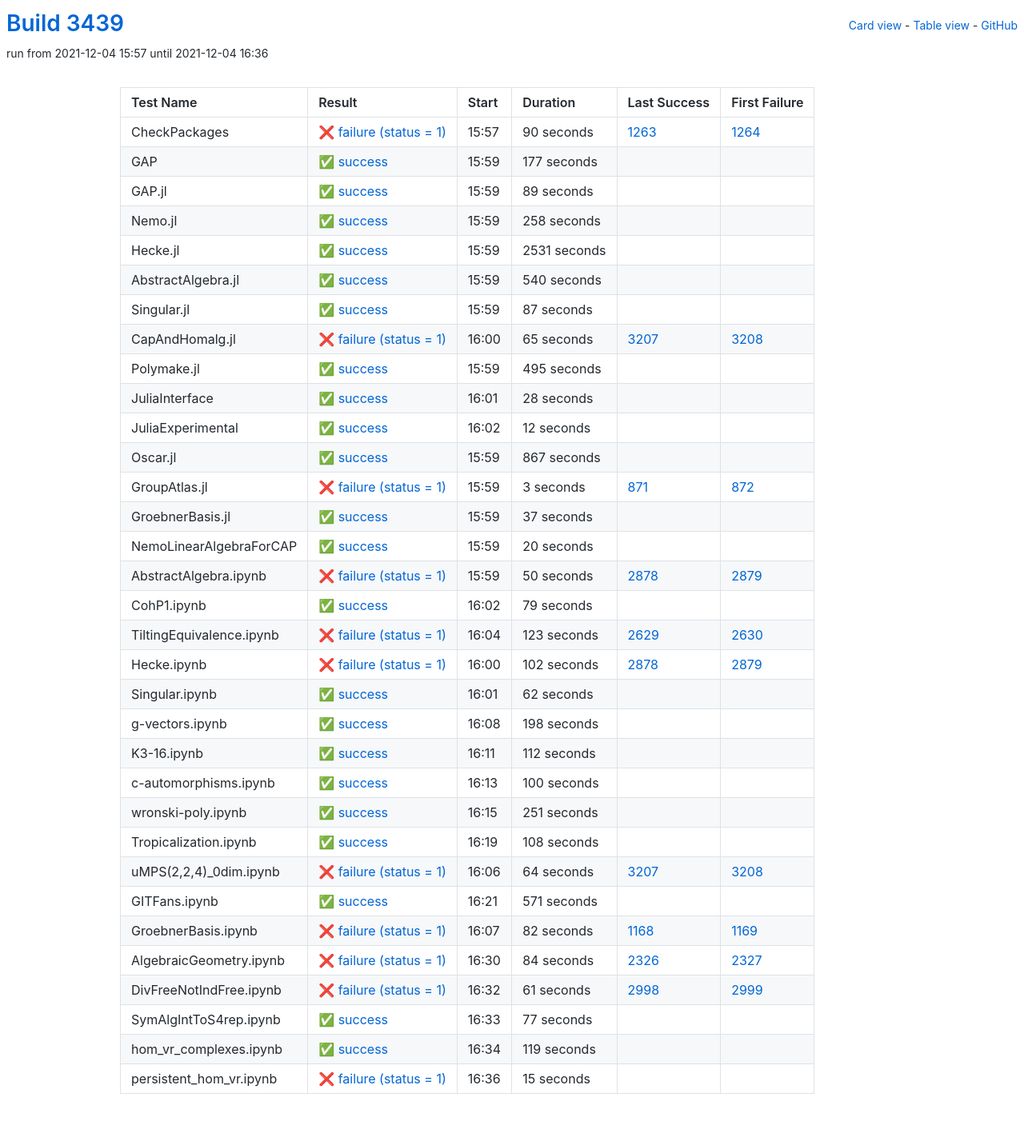
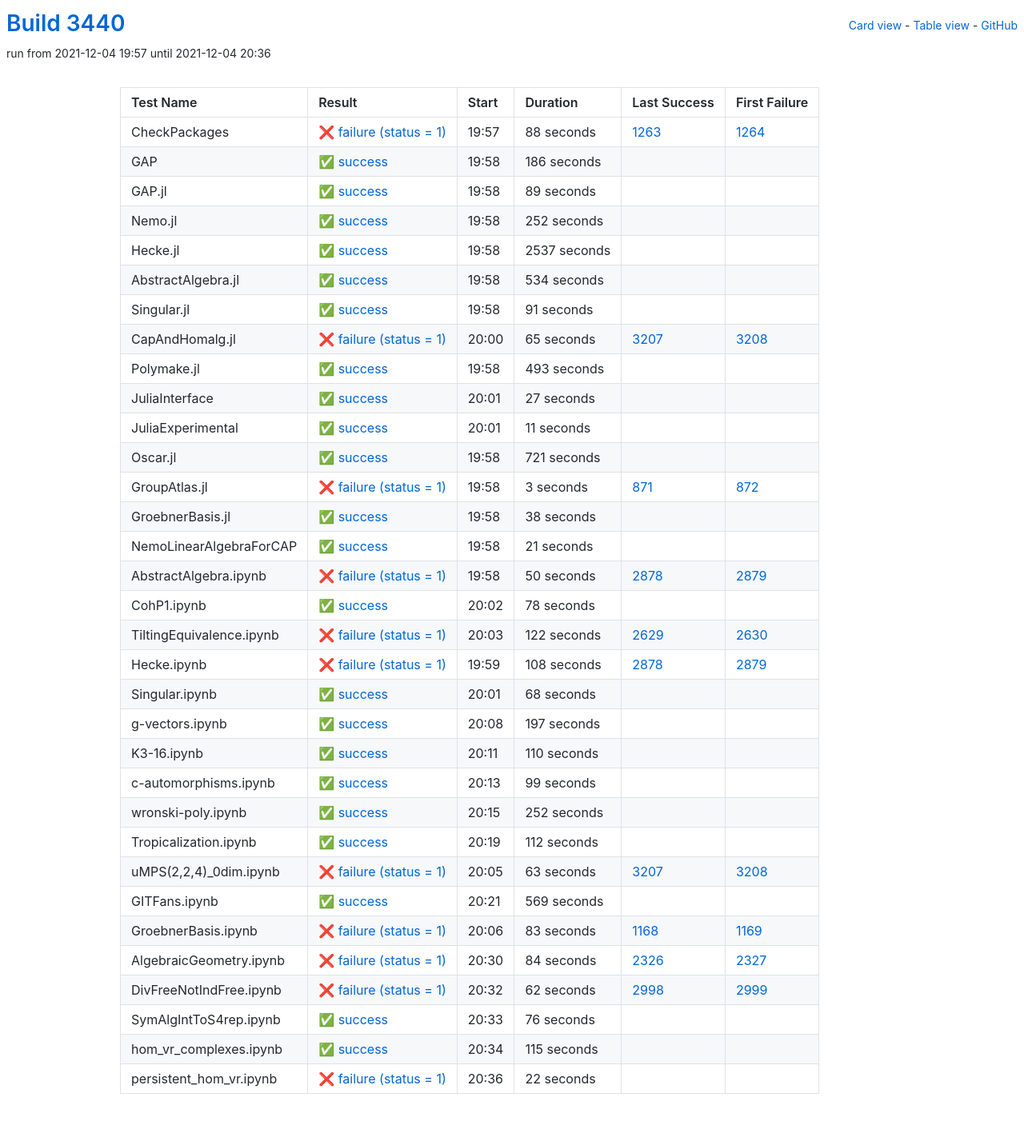
Before and after one commit to oscar-system/oscar-ci-status-stable, a Jekyll site: the page built from table.html, in a window 1280 px wide. Shown: the whole page at 80% size. Built offline with Jekyll 4.4.1, drawn with Linux system fonts in a browser that asks for light colours.

Commit message:
Build #3440

```diff
--- a/_data/ci.yml
+++ b/_data/ci.yml
@@ -1,6 +1,6 @@
 ---
-build: 3439
-build_url: https://oscarci.mathematik.uni-kl.de/job/oscar-stable/3439/
+build: 3440
+build_url: https://oscarci.mathematik.uni-kl.de/job/oscar-stable/3440/
 job: oscar-stable
 organization: oscar-system
 repo: oscar-ci-status-stable
@@ -8,32 +8,32 @@ repourl: https://github.com/oscar-system/oscar-ci-status-stable
 tests:
 - name: CheckPackages
   id: checkpackages
-  log: https://oscarci.mathematik.uni-kl.de/job/oscar-stable/3439/artifact/logs/build-3439/CheckPackages.log
-  start: 2021-12-04 15:57
+  log: https://oscarci.mathematik.uni-kl.de/job/oscar-stable/3440/artifact/logs/build-3440/CheckPackages.log
+  start: 2021-12-04 19:57
   success: false
   exitcode: 1
   status: failure
-  duration: 90
+  duration: 88
   last_success: 1263
   last_success_url: https://oscarci.mathematik.uni-kl.de/job/oscar-stable/1263/
   first_failure: 1264
   first_failure_url: https://oscarci.mathematik.uni-kl.de/job/oscar-stable/1264/
 - name: GAP
   id: gap
-  log: https://oscarci.mathematik.uni-kl.de/job/oscar-stable/3439/artifact/logs/build-3439/GAP.log
-  start: 2021-12-04 15:59
+  log: https://oscarci.mathematik.uni-kl.de/job/oscar-stable/3440/artifact/logs/build-3440/GAP.log
+  start: 2021-12-04 19:58
   success: true
   exitcode: 0
   status: success
-  duration: 177
+  duration: 186
   last_success: false
   last_success_url:
   first_failure: false
   first_failure_url:
 - name: GAP.jl
   id: gap-jl
-  log: https://oscarci.mathematik.uni-kl.de/job/oscar-stable/3439/artifact/logs/build-3439/GAP.jl.log
-  start: 2021-12-04 15:59
+  log: https://oscarci.mathematik.uni-kl.de/job/oscar-stable/3440/artifact/logs/build-3440/GAP.jl.log
+  start: 2021-12-04 19:58
   success: true
   exitcode: 0
   status: success
@@ -44,56 +44,56 @@ tests:
   first_failure_url:
 - name: Nemo.jl
   id: nemo-jl
-  log: https://oscarci.mathematik.uni-kl.de/job/oscar-stable/3439/artifact/logs/build-3439/Nemo.jl.log
-  start: 2021-12-04 15:59
+  log: https://oscarci.mathematik.uni-kl.de/job/oscar-stable/3440/artifact/logs/build-3440/Nemo.jl.log
+  start: 2021-12-04 19:58
   success: true
   exitcode: 0
   status: success
-  duration: 258
+  duration: 252
   last_success: false
   last_success_url:
   first_failure: false
   first_failure_url:
 - name: Hecke.jl
   id: hecke-jl
-  log: https://oscarci.mathematik.uni-kl.de/job/oscar-stable/3439/artifact/logs/build-3439/Hecke.jl.log
-  start: 2021-12-04 15:59
+  log: https://oscarci.mathematik.uni-kl.de/job/oscar-stable/3440/artifact/logs/build-3440/Hecke.jl.log
+  start: 2021-12-04 19:58
   success: true
   exitcode: 0
   status: success
-  duration: 2531
+  duration: 2537
   last_success: false
   last_success_url:
   first_failure: false
   first_failure_url:
 - name: AbstractAlgebra.jl
   id: abstractalgebra-jl
-  log: https://oscarci.mathematik.uni-kl.de/job/oscar-stable/3439/artifact/logs/build-3439/AbstractAlgebra.jl.log
-  start: 2021-12-04 15:59
+  log: https://oscarci.mathematik.uni-kl.de/job/oscar-stable/3440/artifact/logs/build-3440/AbstractAlgebra.jl.log
+  start: 2021-12-04 19:58
   success: true
   exitcode: 0
   status: success
-  duration: 540
+  duration: 534
   last_success: false
   last_success_url:
   first_failure: false
   first_failure_url:
 - name: Singular.jl
   id: singular-jl
-  log: https://oscarci.mathematik.uni-kl.de/job/oscar-stable/3439/artifact/logs/build-3439/Singular.jl.log
-  start: 2021-12-04 15:59
+  log: https://oscarci.mathematik.uni-kl.de/job/oscar-stable/3440/artifact/logs/build-3440/Singular.jl.log
+  start: 2021-12-04 19:58
   success: true
   exitcode: 0
   status: success
-  duration: 87
+  duration: 91
   last_success: false
   last_success_url:
   first_failure: false
   first_failure_url:
 - name: CapAndHomalg.jl
   id: capandhomalg-jl
-  log: https://oscarci.mathematik.uni-kl.de/job/oscar-stable/3439/artifact/logs/build-3439/CapAndHomalg.jl.log
-  start: 2021-12-04 16:00
+  log: https://oscarci.mathematik.uni-kl.de/job/oscar-stable/3440/artifact/logs/build-3440/CapAndHomalg.jl.log
+  start: 2021-12-04 20:00
   success: false
   exitcode: 1
   status: failure
@@ -104,56 +104,56 @@ tests:
   first_failure_url: https://oscarci.mathematik.uni-kl.de/job/oscar-stable/3208/
 - name: Polymake.jl
   id: polymake-jl
-  log: https://oscarci.mathematik.uni-kl.de/job/oscar-stable/3439/artifact/logs/build-3439/Polymake.jl.log
-  start: 2021-12-04 15:59
+  log: https://oscarci.mathematik.uni-kl.de/job/oscar-stable/3440/artifact/logs/build-3440/Polymake.jl.log
+  start: 2021-12-04 19:58
   success: true
   exitcode: 0
   status: success
-  duration: 495
+  duration: 493
   last_success: false
   last_success_url:
   first_failure: false
   first_failure_url:
 - name: JuliaInterface
   id: juliainterface
-  log: https://oscarci.mathematik.uni-kl.de/job/oscar-stable/3439/artifact/logs/build-3439/JuliaInterface.log
-  start: 2021-12-04 16:01
+  log: https://oscarci.mathematik.uni-kl.de/job/oscar-stable/3440/artifact/logs/build-3440/JuliaInterface.log
+  start: 2021-12-04 20:01
   success: true
   exitcode: 0
   status: success
-  duration: 28
+  duration: 27
   last_success: false
   last_success_url:
   first_failure: false
   first_failure_url:
 - name: JuliaExperimental
   id: juliaexperimental
-  log: https://oscarci.mathematik.uni-kl.de/job/oscar-stable/3439/artifact/logs/build-3439/JuliaExperimental.log
-  start: 2021-12-04 16:02
+  log: https://oscarci.mathematik.uni-kl.de/job/oscar-stable/3440/artifact/logs/build-3440/JuliaExperimental.log
+  start: 2021-12-04 20:01
   success: true
   exitcode: 0
   status: success
-  duration: 12
+  duration: 11
   last_success: false
   last_success_url:
   first_failure: false
   first_failure_url:
 - name: Oscar.jl
   id: oscar-jl
-  log: https://oscarci.mathematik.uni-kl.de/job/oscar-stable/3439/artifact/logs/build-3439/Oscar.jl.log
-  start: 2021-12-04 15:59
+  log: https://oscarci.mathematik.uni-kl.de/job/oscar-stable/3440/artifact/logs/build-3440/Oscar.jl.log
+  start: 2021-12-04 19:58
   success: true
   exitcode: 0
   status: success
-  duration: 867
+  duration: 721
   last_success: false
   last_success_url:
   first_failure: false
   first_failure_url:
 - name: GroupAtlas.jl
   id: groupatlas-jl
-  log: https://oscarci.mathematik.uni-kl.de/job/oscar-stable/3439/artifact/logs/build-3439/GroupAtlas.jl.log
-  start: 2021-12-04 15:59
+  log: https://oscarci.mathematik.uni-kl.de/job/oscar-stable/3440/artifact/logs/build-3440/GroupAtlas.jl.log
+  start: 2021-12-04 19:58
   success: false
   exitcode: 1
   status: failure
@@ -164,32 +164,32 @@ tests:
   first_failure_url: https://oscarci.mathematik.uni-kl.de/job/oscar-stable/872/
 - name: GroebnerBasis.jl
   id: groebnerbasis-jl
-  log: https://oscarci.mathematik.uni-kl.de/job/oscar-stable/3439/artifact/logs/build-3439/GroebnerBasis.jl.log
-  start: 2021-12-04 15:59
+  log: https://oscarci.mathematik.uni-kl.de/job/oscar-stable/3440/artifact/logs/build-3440/GroebnerBasis.jl.log
+  start: 2021-12-04 19:58
   success: true
   exitcode: 0
   status: success
-  duration: 37
+  duration: 38
   last_success: false
   last_success_url:
   first_failure: false
   first_failure_url:
 - name: NemoLinearAlgebraForCAP
   id: nemolinearalgebraforcap
-  log: https://oscarci.mathematik.uni-kl.de/job/oscar-stable/3439/artifact/logs/build-3439/NemoLinearAlgebraForCAP.log
-  start: 2021-12-04 15:59
+  log: https://oscarci.mathematik.uni-kl.de/job/oscar-stable/3440/artifact/logs/build-3440/NemoLinearAlgebraForCAP.log
+  start: 2021-12-04 19:58
   success: true
   exitcode: 0
   status: success
-  duration: 20
+  duration: 21
   last_success: false
   last_success_url:
   first_failure: false
   first_failure_url:
 - name: AbstractAlgebra.ipynb
   id: abstractalgebra-ipynb
-  log: https://oscarci.mathematik.uni-kl.de/job/oscar-stable/3439/artifact/logs/build-3439/AbstractAlgebra.ipynb.log
-  start: 2021-12-04 15:59
+  log: https://oscarci.mathematik.uni-kl.de/job/oscar-stable/3440/artifact/logs/build-3440/AbstractAlgebra.ipynb.log
+  start: 2021-12-04 19:58
   success: false
   exitcode: 1
   status: failure
@@ -200,68 +200,104 @@ tests:
   first_failure_url: https://oscarci.mathematik.uni-kl.de/job/oscar-stable/2879/
 - name: CohP1.ipynb
   id: cohp1-ipynb
-  log: https://oscarci.mathematik.uni-kl.de/job/oscar-stable/3439/artifact/logs/build-3439/CohP1.ipynb.log
-  start: 2021-12-04 16:02
+  log: https://oscarci.mathematik.uni-kl.de/job/oscar-stable/3440/artifact/logs/build-3440/CohP1.ipynb.log
+  start: 2021-12-04 20:02
   success: true
   exitcode: 0
   status: success
-  duration: 79
+  duration: 78
   last_success: false
   last_success_url:
   first_failure: false
   first_failure_url:
 - name: TiltingEquivalence.ipynb
   id: tiltingequivalence-ipynb
-  log: https://oscarci.mathematik.uni-kl.de/job/oscar-stable/3439/artifact/logs/build-3439/TiltingEquivalence.ipynb.log
-  start: 2021-12-04 16:04
+  log: https://oscarci.mathematik.uni-kl.de/job/oscar-stable/3440/artifact/logs/build-3440/TiltingEquivalence.ipynb.log
+  start: 2021-12-04 20:03
   success: false
   exitcode: 1
   status: failure
-  duration: 123
+  duration: 122
   last_success: 2629
   last_success_url: https://oscarci.mathematik.uni-kl.de/job/oscar-stable/2629/
   first_failure: 2630
   first_failure_url: https://oscarci.mathematik.uni-kl.de/job/oscar-stable/2630/
 - name: Hecke.ipynb
   id: hecke-ipynb
-  log: https://oscarci.mathematik.uni-kl.de/job/oscar-stable/3439/artifact/logs/build-3439/Hecke.ipynb.log
-  start: 2021-12-04 16:00
+  log: https://oscarci.mathematik.uni-kl.de/job/oscar-stable/3440/artifact/logs/build-3440/Hecke.ipynb.log
+  start: 2021-12-04 19:59
   success: false
   exitcode: 1
   status: failure
-  duration: 102
+  duration: 108
   last_success: 2878
   last_success_url: https://oscarci.mathematik.uni-kl.de/job/oscar-stable/2878/
   first_failure: 2879
   first_failure_url: https://oscarci.mathematik.uni-kl.de/job/oscar-stable/2879/
 - name: Singular.ipynb
   id: singular-ipynb
-  log: https://oscarci.mathematik.uni-kl.de/job/oscar-stable/3439/artifact/logs/build-3439/Singular.ipynb.log
-  start: 2021-12-04 16:01
+  log: https://oscarci.mathematik.uni-kl.de/job/oscar-stable/3440/artifact/logs/build-3440/Singular.ipynb.log
+  start: 2021-12-04 20:01
   success: true
   exitcode: 0
   status: success
-  duration: 62
+  duration: 68
   last_success: false
   last_success_url:
   first_failure: false
   first_failure_url:
 - name: g-vectors.ipynb
   id: g-vectors-ipynb
-  log: https://oscarci.mathematik.uni-kl.de/job/oscar-stable/3439/artifact/logs/build-3439/g-vectors.ipynb.log
-  start: 2021-12-04 16:08
+  log: https://oscarci.mathematik.uni-kl.de/job/oscar-stable/3440/artifact/logs/build-3440/g-vectors.ipynb.log
+  start: 2021-12-04 20:08
   success: true
   exitcode: 0
   status: success
-  duration: 198
+  duration: 197
   last_success: false
   last_success_url:
   first_failure: false
   first_failure_url:
 - name: K3-16.ipynb
   id: k3-16-ipynb
-  log: https://oscarci.mathematik.uni-kl.de/job/oscar-stable/3439/artifact/logs/build-3439/K3-16.ipynb.log
-  start: 2021-12-04 16:11
+  log: https://oscarci.mathematik.uni-kl.de/job/oscar-stable/3440/artifact/logs/build-3440/K3-16.ipynb.log
+  start: 2021-12-04 20:11
+  success: true
+  exitcode: 0
+  status: success
+  duration: 110
+  last_success: false
+  last_success_url:
+  first_failure: false
+  first_failure_url:
+- name: c-automorphisms.ipynb
+  id: c-automorphisms-ipynb
+  log: https://oscarci.mathematik.uni-kl.de/job/oscar-stable/3440/artifact/logs/build-3440/c-automorphisms.ipynb.log
+  start: 2021-12-04 20:13
+  success: true
+  exitcode: 0
+  status: success
+  duration: 99
+  last_success: false
+  last_success_url:
+  first_failure: false
+  first_failure_url:
+- name: wronski-poly.ipynb
+  id: wronski-poly-ipynb
+  log: https://oscarci.mathematik.uni-kl.de/job/oscar-stable/3440/artifact/logs/build-3440/wronski-poly.ipynb.log
+  start: 2021-12-04 20:15
+  success: true
+  exitcode: 0
+  status: success
+  duration: 252
+  last_success: false
+  last_success_url:
+  first_failure: false
+  first_failure_url:
+- name: Tropicalization.ipynb
+  id: tropicalization-ipynb
+  log: https://oscarci.mathematik.uni-kl.de/job/oscar-stable/3440/artifact/logs/build-3440/Tropicalization.ipynb.log
+  start: 2021-12-04 20:19
   success: true
   exitcode: 0
   status: success
@@ -270,82 +306,46 @@ tests:
   last_success_url:
   first_failure: false
   first_failure_url:
-- name: c-automorphisms.ipynb
-  id: c-automorphisms-ipynb
-  log: https://oscarci.mathematik.uni-kl.de/job/oscar-stable/3439/artifact/logs/build-3439/c-automorphisms.ipynb.log
-  start: 2021-12-04 16:13
-  success: true
-  exitcode: 0
-  status: success
-  duration: 100
-  last_success: false
-  last_success_url:
-  first_failure: false
-  first_failure_url:
-- name: wronski-poly.ipynb
-  id: wronski-poly-ipynb
-  log: https://oscarci.mathematik.uni-kl.de/job/oscar-stable/3439/artifact/logs/build-3439/wronski-poly.ipynb.log
-  start: 2021-12-04 16:15
-  success: true
-  exitcode: 0
-  status: success
-  duration: 251
-  last_success: false
-  last_success_url:
-  first_failure: false
-  first_failure_url:
-- name: Tropicalization.ipynb
-  id: tropicalization-ipynb
-  log: https://oscarci.mathematik.uni-kl.de/job/oscar-stable/3439/artifact/logs/build-3439/Tropicalization.ipynb.log
-  start: 2021-12-04 16:19
-  success: true
-  exitcode: 0
-  status: success
-  duration: 108
-  last_success: false
-  last_success_url:
-  first_failure: false
-  first_failure_url:
 - name: uMPS(2,2,4)_0dim.ipynb
   id: umps-2-2-4-0dim-ipynb
-  log: https://oscarci.mathematik.uni-kl.de/job/oscar-stable/3439/artifact/logs/build-3439/uMPS-2-2-4-_0dim.ipynb.log
-  start: 2021-12-04 16:06
+  log: https://oscarci.mathematik.uni-kl.de/job/oscar-stable/3440/artifact/logs/build-3440/uMPS-2-2-4-_0dim.ipynb.log
+  start: 2021-12-04 20:05
   success: false
   exitcode: 1
   status: failure
-  duration: 64
+  duration: 63
   last_success: 3207
   last_success_url: https://oscarci.mathematik.uni-kl.de/job/oscar-stable/3207/
   first_failure: 3208
   first_failure_url: https://oscarci.mathematik.uni-kl.de/job/oscar-stable/3208/
 - name: GITFans.ipynb
   id: gitfans-ipynb
-  log: https://oscarci.mathematik.uni-kl.de/job/oscar-stable/3439/artifact/logs/build-3439/GITFans.ipynb.log
-  start: 2021-12-04 16:21
+  log: https://oscarci.mathematik.uni-kl.de/job/oscar-stable/3440/artifact/logs/build-3440/GITFans.ipynb.log
+  start: 2021-12-04 20:21
   success: true
   exitcode: 0
   status: success
-  duration: 571
+  duration: 569
   last_success: false
   last_success_url:
   first_failure: false
   first_failure_url:
 - name: GroebnerBasis.ipynb
   id: groebnerbasis-ipynb
-  log: https://oscarci.mathematik.uni-kl.de/job/oscar-stable/3439/artifact/logs/build-3439/GroebnerBasis.ipynb.log
-  start: 2021-12-04 16:07
+  log: https://oscarci.mathematik.uni-kl.de/job/oscar-stable/3440/artifact/logs/build-3440/GroebnerBasis.ipynb.log
+  start: 2021-12-04 20:06
   success: false
   exitcode: 1
   status: failure
-  duration: 82
+  duration: 83
   last_success: 1168
   last_success_url: https://oscarci.mathematik.uni-kl.de/job/oscar-stable/1168/
   first_failure: 1169
   first_failure_url: https://oscarci.mathematik.uni-kl.de/job/oscar-stable/1169/
 - name: AlgebraicGeometry.ipynb
   id: algebraicgeometry-ipynb
-  log: https://oscarci.mathematik.uni-kl.de/job/oscar-stable/3439/artifact/logs/build-3439/AlgebraicGeometry.ipynb.log
-  start: 2021-12-04 16:30
+  log: https://oscarci.mathematik.uni-kl.de/job/oscar-stable/3440/artifact/logs/build-3440/AlgebraicGeometry.ipynb.log
+  start: 2021-12-04 20:30
   success: false
   exitcode: 1
   status: failure
@@ -356,48 +356,48 @@ tests:
   first_failure_url: https://oscarci.mathematik.uni-kl.de/job/oscar-stable/2327/
 - name: DivFreeNotIndFree.ipynb
   id: divfreenotindfree-ipynb
-  log: https://oscarci.mathematik.uni-kl.de/job/oscar-stable/3439/artifact/logs/build-3439/DivFreeNotIndFree.ipynb.log
-  start: 2021-12-04 16:32
+  log: https://oscarci.mathematik.uni-kl.de/job/oscar-stable/3440/artifact/logs/build-3440/DivFreeNotIndFree.ipynb.log
+  start: 2021-12-04 20:32
   success: false
   exitcode: 1
   status: failure
-  duration: 61
+  duration: 62
   last_success: 2998
   last_success_url: https://oscarci.mathematik.uni-kl.de/job/oscar-stable/2998/
   first_failure: 2999
   first_failure_url: https://oscarci.mathematik.uni-kl.de/job/oscar-stable/2999/
 - name: SymAlgIntToS4rep.ipynb
   id: symalginttos4rep-ipynb
-  log: https://oscarci.mathematik.uni-kl.de/job/oscar-stable/3439/artifact/logs/build-3439/SymAlgIntToS4rep.ipynb.log
-  start: 2021-12-04 16:33
+  log: https://oscarci.mathematik.uni-kl.de/job/oscar-stable/3440/artifact/logs/build-3440/SymAlgIntToS4rep.ipynb.log
+  start: 2021-12-04 20:33
   success: true
   exitcode: 0
   status: success
-  duration: 77
+  duration: 76
   last_success: false
   last_success_url:
   first_failure: false
   first_failure_url:
 - name: hom_vr_complexes.ipynb
   id: hom-vr-complexes-ipynb
-  log: https://oscarci.mathematik.uni-kl.de/job/oscar-stable/3439/artifact/logs/build-3439/hom_vr_complexes.ipynb.log
-  start: 2021-12-04 16:34
+  log: https://oscarci.mathematik.uni-kl.de/job/oscar-stable/3440/artifact/logs/build-3440/hom_vr_complexes.ipynb.log
+  start: 2021-12-04 20:34
   success: true
   exitcode: 0
   status: success
-  duration: 119
+  duration: 115
   last_success: false
   last_success_url:
   first_failure: false
   first_failure_url:
 - name: persistent_hom_vr.ipynb
   id: persistent-hom-vr-ipynb
-  log: https://oscarci.mathematik.uni-kl.de/job/oscar-stable/3439/artifact/logs/build-3439/persistent_hom_vr.ipynb.log
-  start: 2021-12-04 16:36
+  log: https://oscarci.mathematik.uni-kl.de/job/oscar-stable/3440/artifact/logs/build-3440/persistent_hom_vr.ipynb.log
+  start: 2021-12-04 20:36
   success: false
   exitcode: 1
   status: failure
-  duration: 15
+  duration: 22
   last_success: false
   last_success_url:
   first_failure: false
```
Also changed, not shown: README.md.
